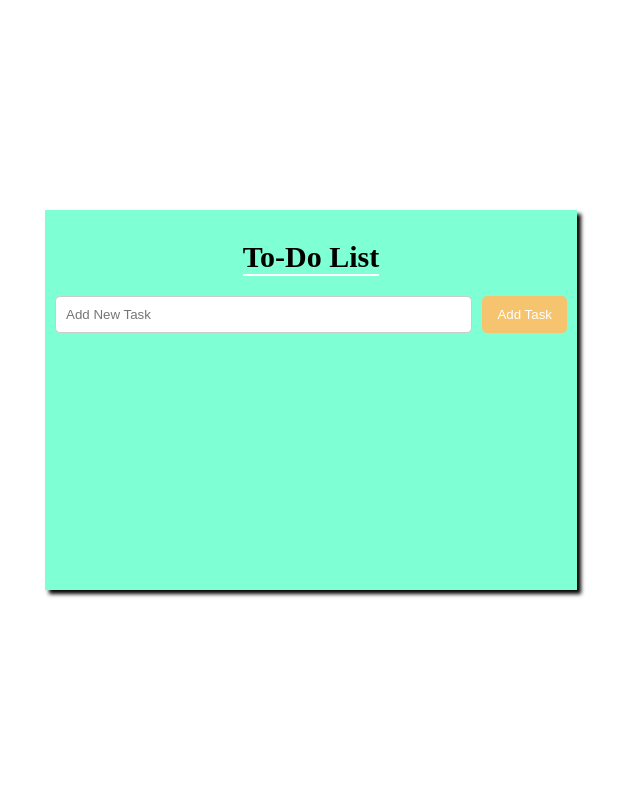
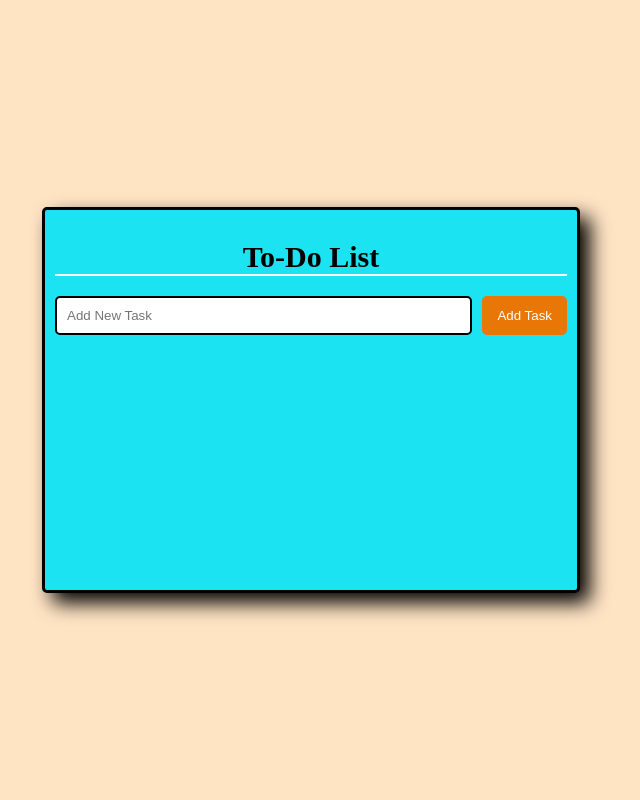
Before and after one commit to ArisuAbhilash/To-Do-List, a Flask app: page / in a window 1280 px wide. Shown: the whole page, without its empty margins (329-969 px from the left). Run offline with Flask 3, Linux system fonts and the light colour scheme.

Commit message:
style(styles.css): add border to container, change container and backgroud color

```diff
--- a/static/css/style.css
+++ b/static/css/style.css
@@ -6,22 +6,26 @@ body{
     display: flex;
     justify-content: center;
     align-items: center;
+    background-color:bisque;
 }
 
 .container{
     padding: 10px;
-    background-color: aquamarine;
-    box-shadow: 4px 4px 4px;
+    background-color: rgb(28, 227, 242);
+    box-shadow:10px 10px 20px;
     min-height:45vh;
     width:40vw;
+    border: 3px solid rgb(1, 1, 1);
+    border-radius: 5px;
 }
 
 .header{
-    justify-self:center;
+    text-align: center;
     border-bottom: 2px solid white;
     font-size: 30px;
 
 }
+
 
 .add-new-task {
     display: flex;
@@ -33,12 +37,13 @@ body{
     padding: 10px;
     border: 1px solid #ccc;
     border-radius: 5px;
+    border: 2px solid black;
 }
 
 .add-new-task button {
     padding: 10px 15px;
     border: none;
-    background-color: #f6c46e;
+    background-color: #e87707;
     color: white;
     border-radius: 5px;
     cursor: pointer;
```
